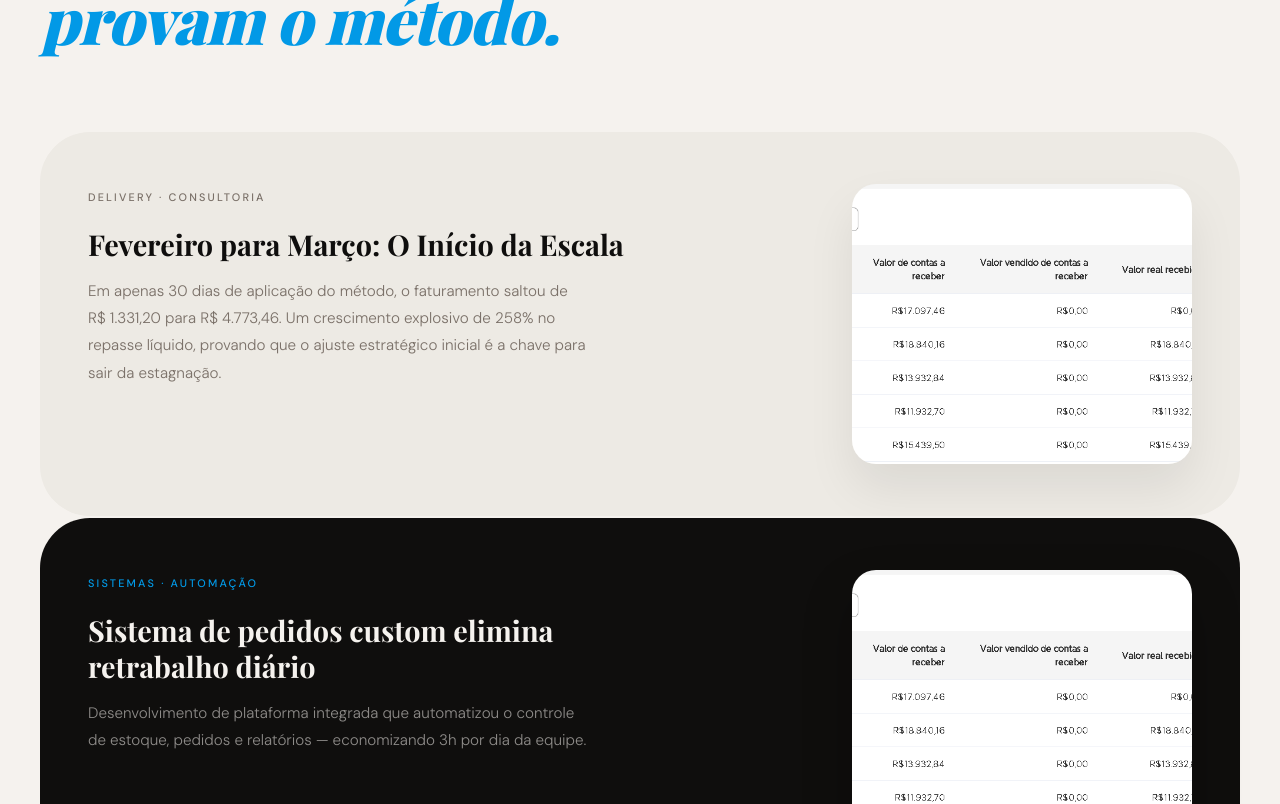
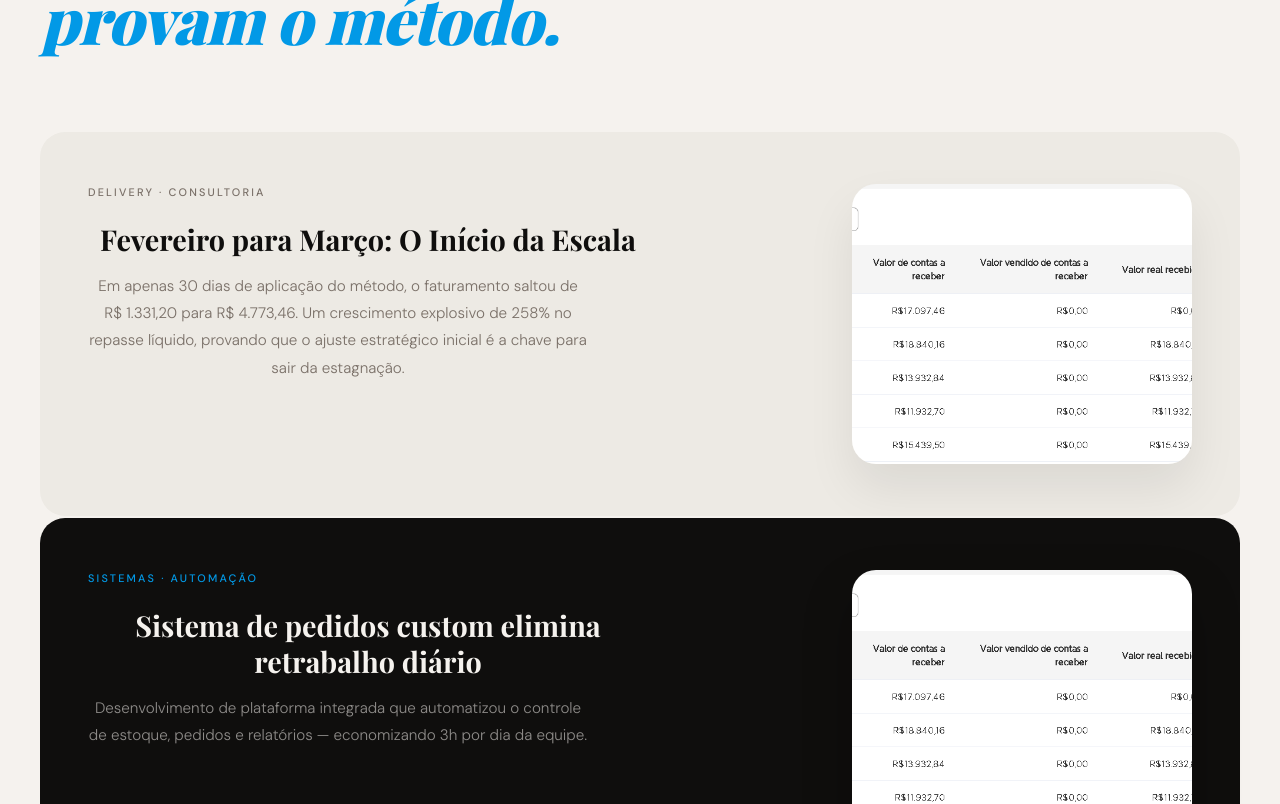
Before and after one commit to Hexdien/Atylus, a React (Vite) app: page / in a window 1280 px wide. Shown: the part 2900-3704 px from the top of the page. Built offline with nearby package versions, Linux system fonts and the light colour scheme; a web font is replaced by a local one.

Commit message:
diminuindo quinas arredondadas e alinhando texto no meio

```diff
--- a/src/components/Portfolio.jsx
+++ b/src/components/Portfolio.jsx
@@ -70,17 +70,20 @@ export default function Portfolio() {
               style={{
                 background: c.bg,
                 padding: '52px 48px',
-                borderRadius: '50px',
+                borderRadius: '25px',
                 display: 'grid',
                 gridTemplateColumns: '1fr minmax(260px, 340px)',
                 gap: '40px',
                 alignItems: 'start',
+                textAlign: 'center',
                 transitionDelay: `${i * 0.1}s`,
               }}
             >
               <div className="portfolio-card-content">
                 <span style={{
-                  display: 'inline-block',
+                  display: 'block',
+                  width: '100%',
+                  textAlign: 'left',
                   fontFamily: 'var(--font-body)',
                   fontSize: '0.68rem',
                   letterSpacing: '0.2em',
```
